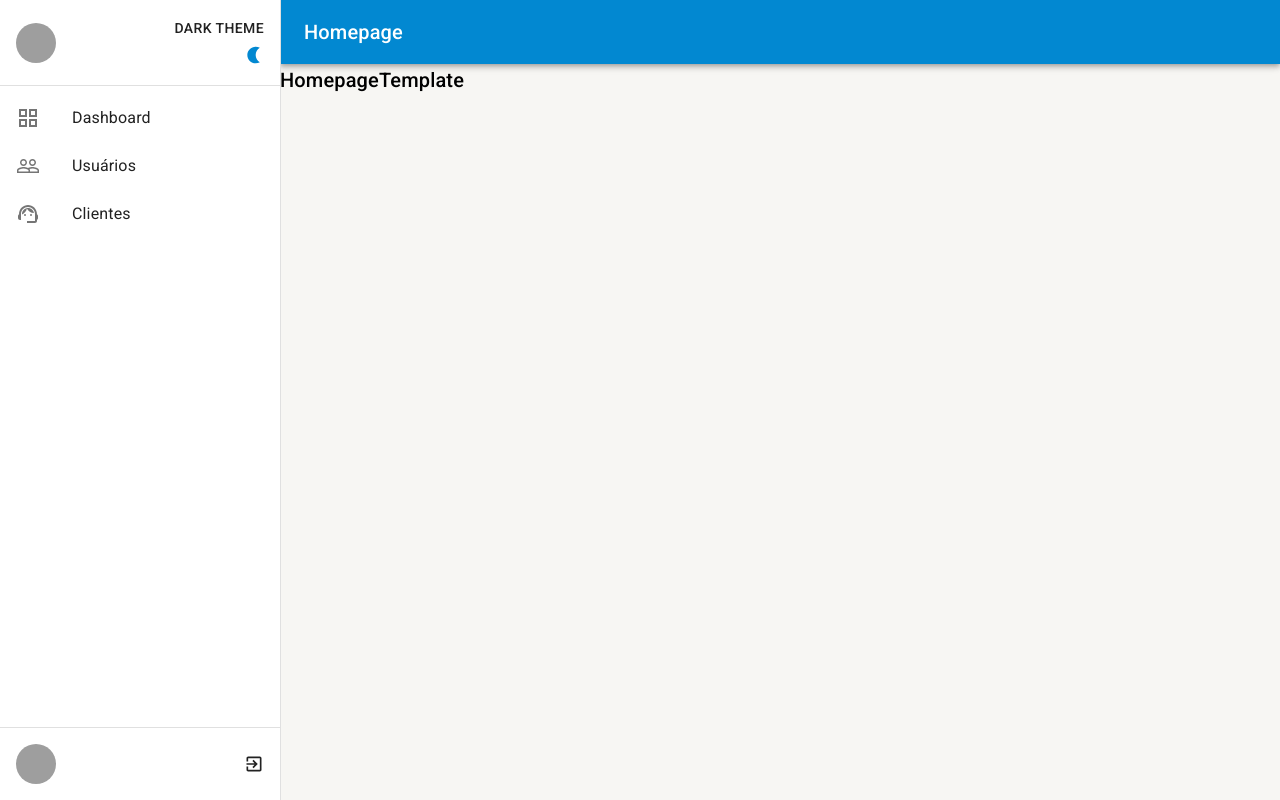
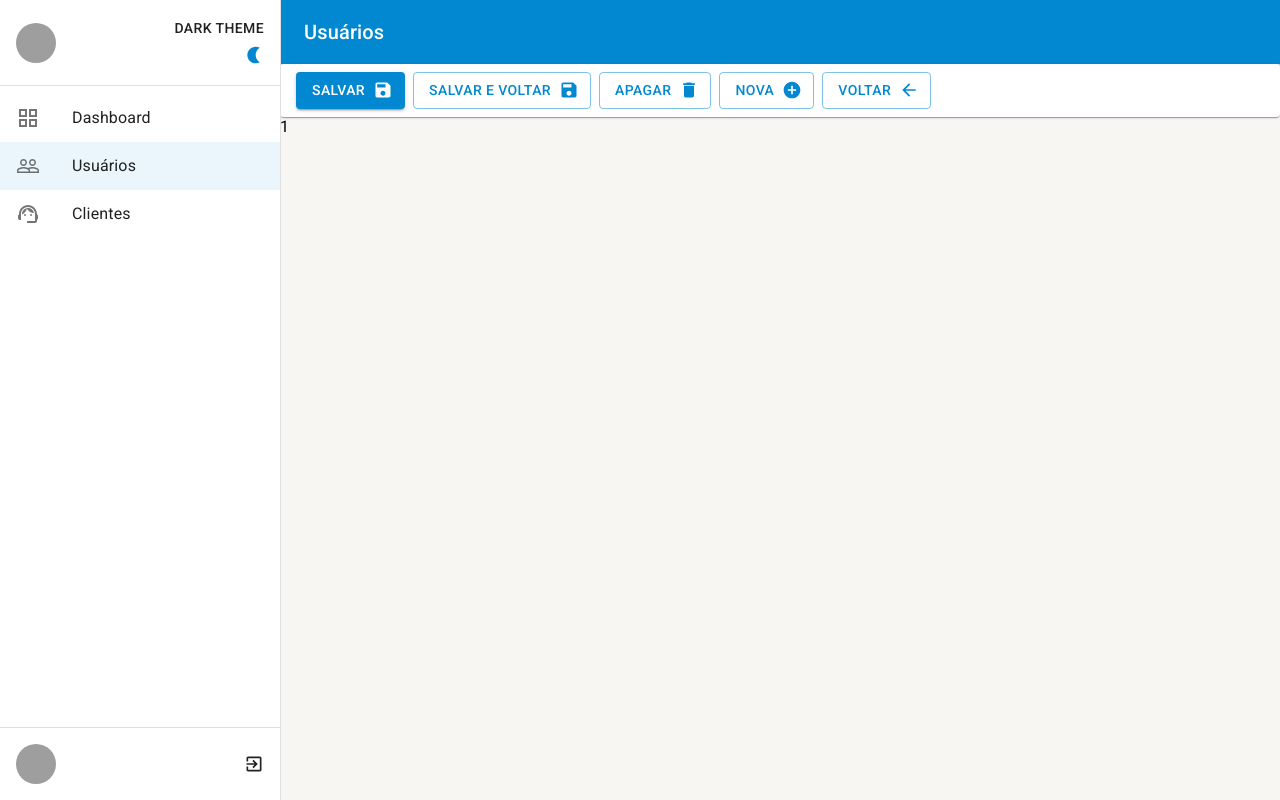
Before and after one commit to geraldobl58/app-dashboard-typescript-material-ui, a React (Create React App) app: page /users/details/1 in a window 1280 px wide. Before the commit this address led to /. Built offline with nearby package versions, Linux system fonts and the light colour scheme; grey boxes are pictures that could not be loaded.

Commit message:
:sparkles: Creating record creation and editing screen

```diff
--- /dev/null
+++ b/src/pages/Details.tsx
@@ -0,0 +1,16 @@
+import { Base } from 'templates/Base'
+
+import { AppBarTool } from 'components/AppBarTool'
+
+import { UserDetails } from 'templates/UserDetails'
+
+const Details = () => {
+  return (
+    <Base>
+      <AppBarTool title="Usuários" />
+      <UserDetails />
+    </Base>
+  )
+}
+
+export default Details
--- a/src/routes/index.tsx
+++ b/src/routes/index.tsx
@@ -12,6 +12,7 @@ import { useDrawerContext } from 'contexts/DrawerContext'
 const Home = lazy(() => import('pages/Home'))
 const Dashboard = lazy(() => import('pages/Dashboard'))
 const Users = lazy(() => import('pages/Users'))
+const Details = lazy(() => import('pages/Details'))
 
 export const AppRoutes = () => {
   const { setDrawerOptions } = useDrawerContext()
@@ -42,6 +43,7 @@ export const AppRoutes = () => {
         <Route path="/" element={<Home />} />
         <Route path="/dashboard" element={<Dashboard />} />
         <Route path="/users" element={<Users />} />
+        <Route path="/users/details/:id" element={<Details />} />
         <Route path="/location" element={<p>Users</p>} />
         <Route path="*" element={<Navigate to="/" />} />
       </Routes>
--- /dev/null
+++ b/src/templates/UserDetails/index.tsx
@@ -0,0 +1,37 @@
+import { useNavigate, useParams } from 'react-router-dom'
+
+import { ToolBox } from 'components/ToolBox'
+
+import { Base } from 'templates/Base'
+
+export function UserDetails() {
+  const { id = 'new' } = useParams<'id'>()
+
+  const navigate = useNavigate()
+
+  const handleSave = () => {
+    console.log('handleSave')
+  }
+
+  const handleDelete = () => {
+    console.log('handleDelete')
+  }
+
+  return (
+    <Base>
+      <ToolBox
+        textButtonNew="Nova"
+        showButtonSaveAndClose
+        showButtonNew={id !== 'new'}
+        showButtonDelete={id !== 'new'}
+        //
+        buttonClickSave={handleSave}
+        buttonClickSaveAndClose={handleSave}
+        buttonClickDelete={handleDelete}
+        buttonClickNew={() => navigate(`/users/details/new`)}
+        buttonClickBack={() => navigate(`/users/`)}
+      />
+      {id}
+    </Base>
+  )
+}
--- a/src/templates/Users/index.tsx
+++ b/src/templates/Users/index.tsx
@@ -1,5 +1,5 @@
 import { useMemo, useEffect, useState } from 'react'
-import { useSearchParams } from 'react-router-dom'
+import { useNavigate, useSearchParams } from 'react-router-dom'
 
 import {
   Alert,
@@ -36,6 +36,8 @@ export function UserTemplate() {
   const [rows, setRows] = useState<UsersProps[]>([])
   const [isLoading, setIsLoading] = useState(true)
   const [totalCount, setTotalCount] = useState(0)
+
+  const navigate = useNavigate()
 
   const { debounce } = useDebounce()
 
@@ -101,6 +103,7 @@ export function UserTemplate() {
         textChangeSearch={(text) =>
           setSearchParams({ search: text, page: '1' }, { replace: true })
         }
+        textNewCkickButton={() => navigate(`/users/details/new`)}
       />
       <TableContainer
         component={Paper}
@@ -121,7 +124,10 @@ export function UserTemplate() {
                 <TableCell>{row.fullname}</TableCell>
                 <TableCell>{row.email}</TableCell>
                 <TableCell>
-                  <IconButton size="small">
+                  <IconButton
+                    size="small"
+                    onClick={() => navigate(`/users/details/${row.id}`)}
+                  >
                     <EditIcon />
                   </IconButton>
                   <IconButton size="small" onClick={() => handleDelete(row.id)}>
```
